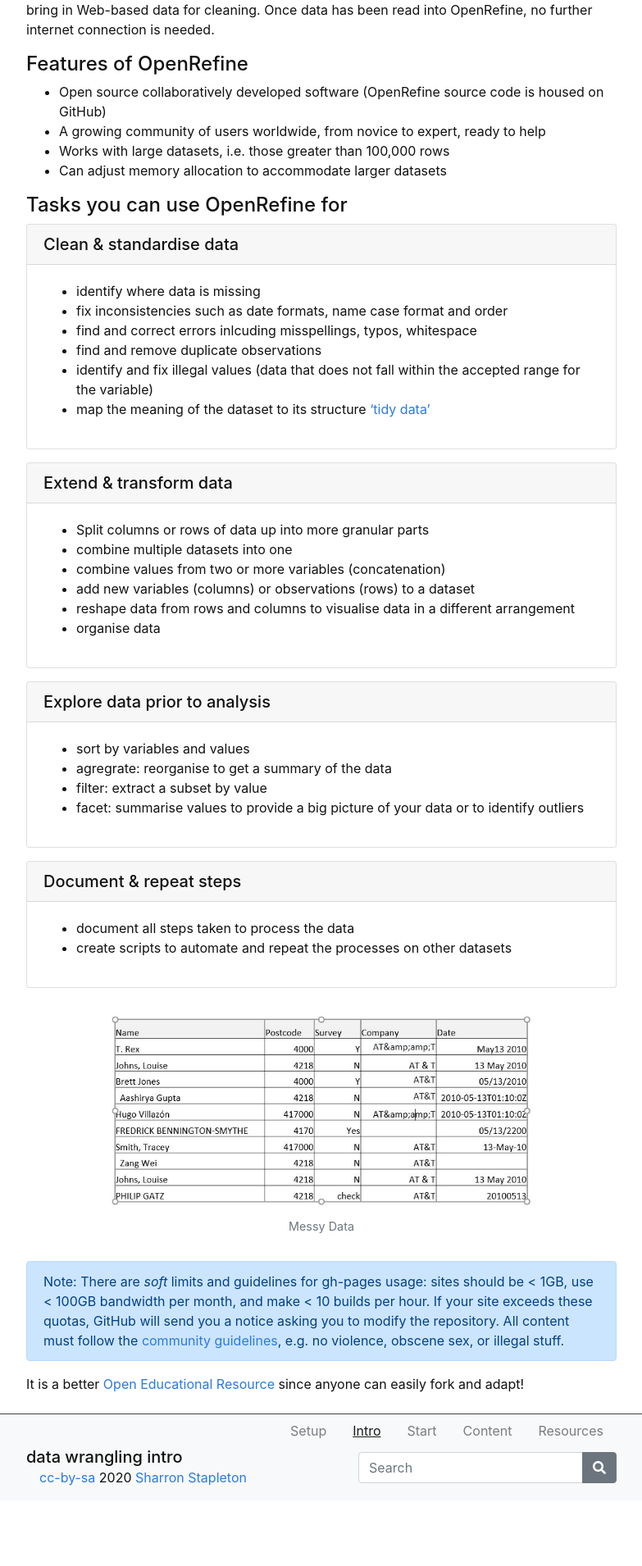
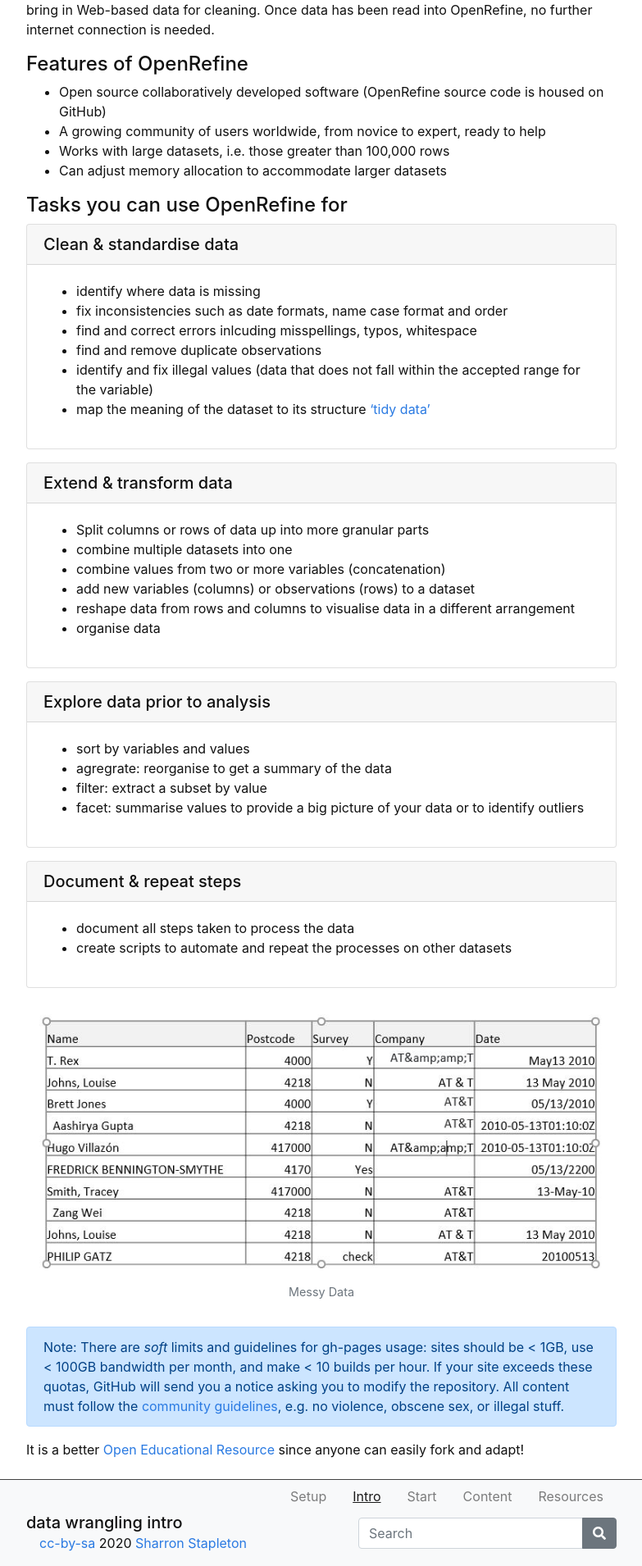
Before and after one commit to GULibrarySandbox/intro-data-wrangle, a Jekyll site: the page built from content/1-intro.md, in a window 1280 px wide. Shown: the part 663-2573 px from the top of the page at 82% size, without its empty margins (248-1031 px from the left). Built offline with Jekyll 4.4.1, drawn with Linux system fonts in a browser that asks for light colours; before the commit the page ends 2493 px from its top, so only the background shows below that.

Commit message:
Update 1-intro.md

```diff
--- a/content/1-intro.md
+++ b/content/1-intro.md
@@ -44,7 +44,7 @@ It runs inside your Web browser, but no web connection is needed to use it, unle
 - document all steps taken to process the data
 - create scripts to automate and repeat the processes on other datasets{% endcapture %} {% include card.md header="Document & repeat steps" text=text %}
 
-{% include figure.html img="MessyData.JPG" alt="Messy Data" caption="Messy Data" width="75%" %}
+{% include figure.html img="MessyData.JPG" alt="Messy Data" caption="Messy Data" width="100%" %}
 {% capture text %}Note:
 There are *soft* limits and guidelines for gh-pages usage: sites should be < 1GB, use < 100GB bandwidth per month, and make < 10 builds per hour.
 If your site exceeds these quotas, GitHub will send you a notice asking you to modify the repository.
```
